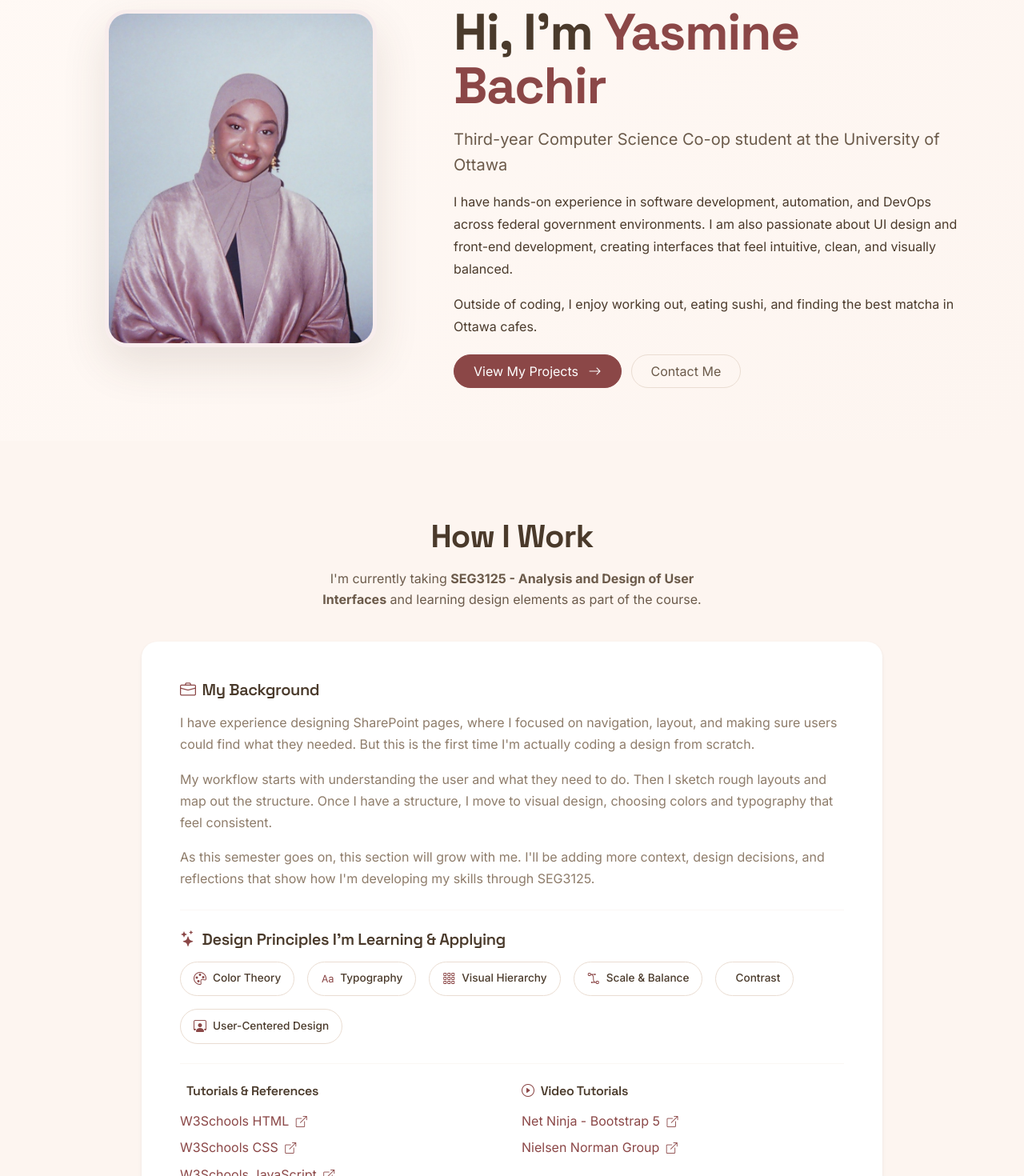
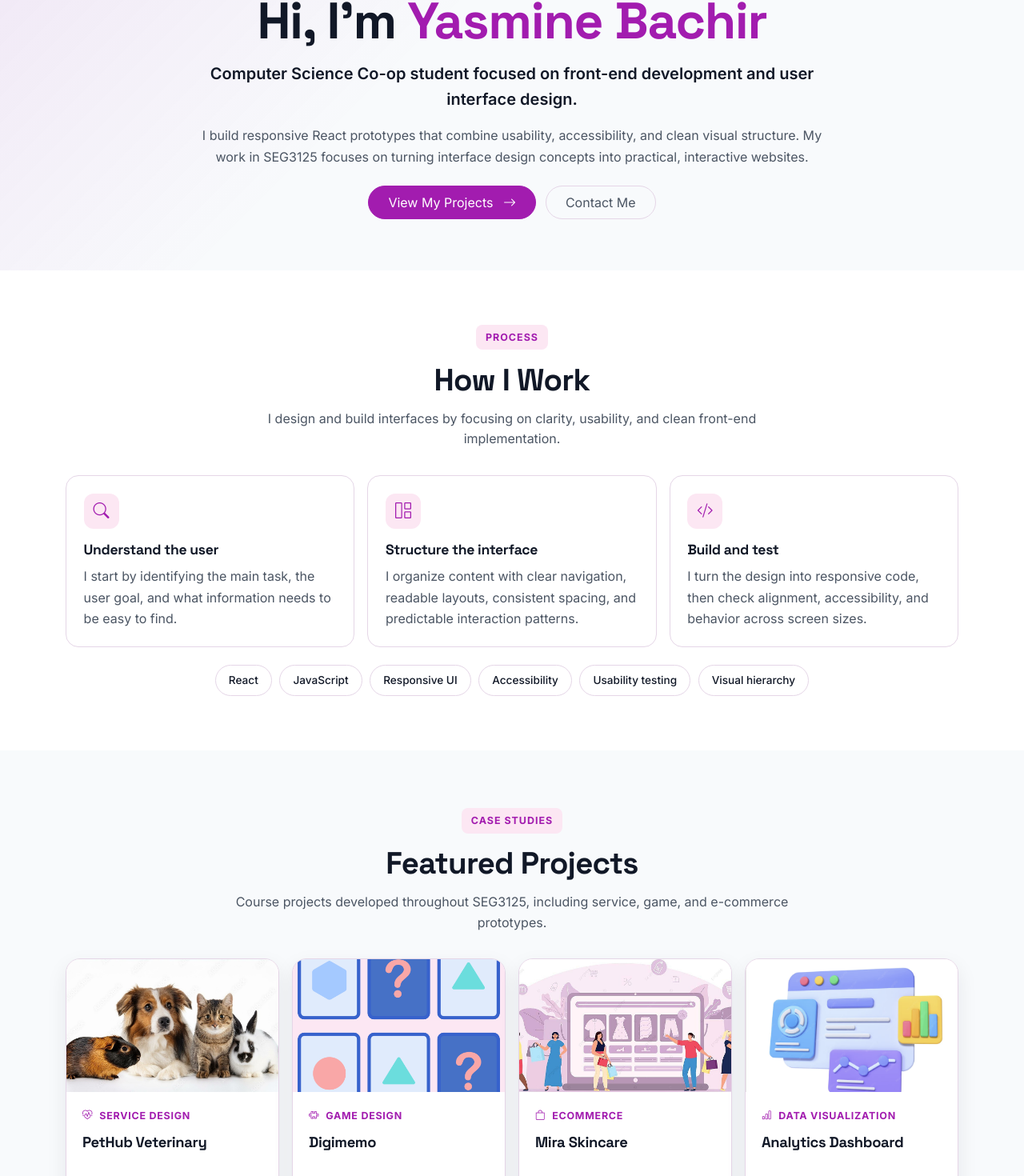
Before and after one commit to ydahe102/portfolio-seg3125, a React (Create React App) app: page / in a window 1280 px wide. Shown: the part 153-1623 px from the top of the page at 80% size. Built offline with nearby package versions, Linux system fonts and the light colour scheme.

Commit message:
modified portfolio and added link to assignment 4

```diff
--- a/src/App.css
+++ b/src/App.css
@@ -1,14 +1,15 @@
 :root {
-  --primary: #8B4747;
-  --primary-dark: #6B3535;
-  --primary-light: #F8EDED;
-  --text-dark: #4A3A2B;
-  --text-muted: #6B5A4A;
-  --bg-light: #FFF9F5;
-  --bg-soft: #FDF5F0;
-  --border: #EADDD2;
-  --shadow: 0 22px 55px rgba(74, 58, 43, 0.12);
-  --shadow-sm: 0 10px 24px rgba(74, 58, 43, 0.08);
+  --primary: #A21CAF;
+  --primary-dark: #701A75;
+  --primary-light: #FCE7F3;
+  --text-dark: #111827;
+  --text-muted: #4B5563;
+  --bg-light: #F8FAFC;
+  --bg-soft: #FDF2F8;
+  --surface: #FFFFFF;
+  --border: #E5D6E7;
+  --shadow: 0 24px 60px rgba(15, 23, 42, 0.12);
+  --shadow-sm: 0 10px 26px rgba(15, 23, 42, 0.08);
 }
 
 body {
@@ -41,8 +42,8 @@ a:hover {
   display: inline-flex;
   align-items: center;
   width: fit-content;
-  padding: 0.38rem 0.78rem;
-  border-radius: 999px;
+  padding: 0.36rem 0.74rem;
+  border-radius: 8px;
   background: var(--primary-light);
   color: var(--primary);
   font-size: 0.78rem;
@@ -55,7 +56,7 @@ a:hover {
 .section-heading {
   text-align: center;
   max-width: 720px;
-  margin: 0 auto 2.5rem;
+  margin: 0 auto 2rem;
 }
 
 .section-heading h2 {
@@ -79,7 +80,7 @@ a:hover {
 .navbar-brand {
   font-family: 'Space Grotesk', sans-serif;
   font-weight: 700;
-  font-size: 1.35rem;
+  font-size: 1.28rem;
   color: var(--text-dark) !important;
 }
 
@@ -121,14 +122,14 @@ a:hover {
 .btn-primary:hover {
   background-color: var(--primary-dark) !important;
   border-color: var(--primary-dark) !important;
-  transform: translateY(-2px);
+  transform: translateY(-1px);
 }
 
 .btn-primary:active,
 .btn-primary:focus {
   background-color: var(--primary-dark) !important;
   border-color: var(--primary-dark) !important;
-  box-shadow: 0 0 0 0.2rem rgba(139, 71, 71, 0.25) !important;
+  box-shadow: 0 0 0 0.2rem rgba(162, 28, 175, 0.24) !important;
 }
 
 .btn-outline-secondary {
@@ -144,11 +145,13 @@ a:hover {
 
 /* Hero */
 .hero-section {
-  min-height: 88vh;
+  min-height: auto;
   display: flex;
   align-items: center;
-  background: linear-gradient(135deg, var(--bg-light) 0%, var(--bg-soft) 100%);
-  padding: 7rem 0 4rem;
+  background:
+    linear-gradient(135deg, rgba(162, 28, 175, 0.09) 0%, rgba(162, 28, 175, 0) 42%),
+    var(--bg-light);
+  padding: 6.25rem 0 4rem;
 }
 
 .hero-title {
@@ -161,53 +164,89 @@ a:hover {
 }
 
 .hero-lead {
-  color: var(--text-muted);
+  color: var(--text-dark);
   font-size: 1.25rem;
+  font-weight: 600;
   margin-bottom: 1rem;
 }
 
 .hero-copy {
-  color: var(--text-dark);
-  max-width: 42rem;
-  line-height: 1.75;
-  margin-bottom: 1rem;
+  color: var(--text-muted);
+  max-width: 50rem;
+  line-height: 1.7;
+  margin: 0 auto 1rem;
 }
 
 .hero-actions {
   display: flex;
   flex-wrap: wrap;
+  justify-content: center;
   gap: 0.75rem;
   margin-top: 1.35rem;
 }
 
-.hero-photo-frame {
-  max-width: 340px;
-  margin: 0 auto;
-  border: 5px solid var(--primary-light);
-  border-radius: 28px;
-  overflow: hidden;
-  box-shadow: var(--shadow);
-  background: white;
+/* How I Work */
+.work-section {
+  padding: 4.25rem 0;
+  background: var(--surface);
 }
 
-.hero-photo {
-  display: block;
-  aspect-ratio: 4 / 5;
-  object-fit: cover;
+.work-grid {
+  display: grid;
+  grid-template-columns: repeat(3, minmax(0, 1fr));
+  gap: 1rem;
 }
 
-/* How I Work */
-.how-work-card {
-  border-radius: 20px;
-  transition: transform 0.2s ease, box-shadow 0.2s ease;
-  background-color: white;
+.work-card {
+  background: var(--surface);
+  border: 1px solid var(--border);
+  border-radius: 16px;
+  padding: 1.35rem;
+  min-height: 100%;
+  transition: transform 0.2s ease, box-shadow 0.2s ease, border-color 0.2s ease;
 }
 
-.how-work-card:hover {
-  transform: translateY(-2px);
+.work-card:hover {
+  transform: translateY(-3px);
+  border-color: var(--primary);
   box-shadow: var(--shadow-sm);
 }
 
+.work-icon {
+  width: 44px;
+  height: 44px;
+  border-radius: 12px;
+  background: var(--primary-light);
+  color: var(--primary);
+  display: grid;
+  place-items: center;
+  font-size: 1.25rem;
+  margin-bottom: 1rem;
+}
+
+.work-card h3 {
+  color: var(--text-dark);
+  font-family: 'Space Grotesk', sans-serif;
+  font-size: 1.1rem;
+  font-weight: 700;
+  margin-bottom: 0.6rem;
+}
+
+.work-card p {
+  color: var(--text-muted);
+  line-height: 1.65;
+  margin: 0;
+}
+
+.work-tools {
+  display: flex;
+  flex-wrap: wrap;
+  justify-content: center;
+  gap: 0.6rem;
+  margin-top: 1.35rem;
+}
+
+.tool-chip,
 .concept-chip {
   display: inline-flex;
   align-items: center;
@@ -234,16 +273,18 @@ a:hover {
 
 /* Projects */
 .projects-section {
-  padding: 5rem 0;
-  background: white;
+  padding: 4.5rem 0;
+  background: var(--bg-light);
 }
 
 .project-card {
   color: inherit;
-  display: block;
-  background: #fff;
+  display: flex;
+  flex-direction: column;
+  height: 100%;
+  background: var(--surface);
   border: 1px solid var(--border);
-  border-radius: 24px;
+  border-radius: 18px;
   overflow: hidden;
   box-shadow: var(--shadow-sm);
   transition: transform 0.2s ease, box-shadow 0.2s ease, border-color 0.2s ease;
@@ -258,8 +299,10 @@ a:hover {
 
 .project-thumb {
   background: var(--primary-light);
-  min-height: 180px;
+  aspect-ratio: 16 / 10;
+  min-height: 0;
   overflow: hidden;
+  flex: 0 0 auto;
 }
 
 .project-thumb img {
@@ -271,6 +314,9 @@ a:hover {
 
 .project-body {
   padding: 1.25rem;
+  display: flex;
+  flex-direction: column;
+  flex: 1;
 }
 
 .project-meta {
@@ -291,12 +337,14 @@ a:hover {
   font-size: 1.15rem;
   font-weight: 700;
   margin-bottom: 0.55rem;
+  min-height: 2.8rem;
 }
 
 .project-body p {
   color: var(--text-muted);
   line-height: 1.6;
   margin-bottom: 1rem;
+  min-height: 5.1rem;
 }
 
 .project-tags {
@@ -304,6 +352,8 @@ a:hover {
   flex-wrap: wrap;
   gap: 0.5rem;
   margin-bottom: 1.2rem;
+  min-height: 4.9rem;
+  align-content: flex-start;
 }
 
 .project-tags span {
@@ -322,6 +372,7 @@ a:hover {
   gap: 0.4rem;
   font-size: 0.92rem;
   font-weight: 700;
+  margin-top: auto;
 }
 
 .project-grid {
@@ -331,13 +382,14 @@ a:hover {
 }
 
 .project-card .project-thumb {
-  height: 160px;
+  height: auto;
 }
 
 /* Contact */
 .contact-section {
-  background: var(--bg-soft);
-  padding: 5rem 0 3rem;
+  background: var(--surface);
+  padding: 4.25rem 0 3rem;
+  border-top: 1px solid var(--border);
 }
 
 .contact-links {
@@ -399,6 +451,10 @@ a:hover {
 }
 
 @media (max-width: 992px) {
+  .work-grid {
+    grid-template-columns: 1fr;
+  }
+
   .project-grid {
     grid-template-columns: repeat(2, minmax(0, 1fr));
   }
@@ -406,9 +462,8 @@ a:hover {
 
 @media (max-width: 768px) {
   .hero-section {
-    min-height: 70vh;
     text-align: center;
-    padding: 6rem 0 3rem;
+    padding: 5.75rem 0 3rem;
   }
 
   .hero-actions {
--- a/src/App.js
+++ b/src/App.js
@@ -25,7 +25,7 @@ function App() {
           <Route path="/ecommerce" element={
             <>
               <Navbar />
-              <HoldPage designNumber={3} title="Clothing Store" category="E-commerce Design" icon="bi-bag" />
+              <HoldPage title="Mira Skincare" category="E-commerce Design" icon="bi-bag" />
             </>
           } />
           <Route path="/analytics" element={
--- a/src/components/Hero.js
+++ b/src/components/Hero.js
@@ -11,31 +11,18 @@ function Hero() {
   return (
     <section id="about" className="hero-section">
       <div className="container">
-        <div className="row align-items-center g-5">
-          <div className="col-lg-5 text-center text-lg-start">
-            <div className="hero-photo-frame">
-              <img
-                src="/images/yasmine-photo.jpg"
-                alt="Yasmine Bachir"
-                className="img-fluid w-100 hero-photo"
-              />
-            </div>
-          </div>
-
-          <div className="col-lg-7">
+        <div className="row justify-content-center">
+          <div className="col-lg-10 col-xl-9 text-center">
             <span className="section-kicker">SEG3125 portfolio</span>
             <h1 className="hero-title">
               Hi, I'm <span style={{ color: 'var(--primary)' }}>Yasmine Bachir</span>
             </h1>
             <p className="hero-lead">
-              Third-year Computer Science Co-op student at the University of Ottawa
+              Computer Science Co-op student focused on front-end development and user interface design.
             </p>
             <p className="hero-copy">
-              I have hands-on experience in software development, automation, and DevOps across federal government environments.
-              I am also passionate about UI design and front-end development, creating interfaces that feel intuitive, clean, and visually balanced.
-            </p>
-            <p className="hero-copy">
-              Outside of coding, I enjoy working out, eating sushi, and finding the best matcha in Ottawa cafes.
+              I build responsive React prototypes that combine usability, accessibility, and clean visual structure.
+              My work in SEG3125 focuses on turning interface design concepts into practical, interactive websites.
             </p>
             <div className="hero-actions">
               <button onClick={scrollToProjects} className="btn btn-primary px-4 py-2 rounded-pill">
--- a/src/components/HowIWork.js
+++ b/src/components/HowIWork.js
@@ -1,130 +1,57 @@
+import React from 'react';
 
-import React from 'react';
 function HowIWork() {
-  const concepts = [
-    { icon: 'bi-palette', name: 'Color Theory' },
-    { icon: 'bi-type', name: 'Typography' },
-    { icon: 'bi-grid-3x3-gap', name: 'Visual Hierarchy' },
-    { icon: 'bi-bezier2', name: 'Scale & Balance' },
-    { icon: 'bi-contrast', name: 'Contrast' },
-    { icon: 'bi-person-workspace', name: 'User-Centered Design' }
+  const steps = [
+    {
+      icon: 'bi-search',
+      title: 'Understand the user',
+      text: 'I start by identifying the main task, the user goal, and what information needs to be easy to find.',
+    },
+    {
+      icon: 'bi-grid-1x2',
+      title: 'Structure the interface',
+      text: 'I organize content with clear navigation, readable layouts, consistent spacing, and predictable interaction patterns.',
+    },
+    {
+      icon: 'bi-code-slash',
+      title: 'Build and test',
+      text: 'I turn the design into responsive code, then check alignment, accessibility, and behavior across screen sizes.',
+    },
   ];
+
+  const skills = ['React', 'JavaScript', 'Responsive UI', 'Accessibility', 'Usability testing', 'Visual hierarchy'];
+
   return (
-    <section id="how-i-work" className="py-5" style={{ backgroundColor: '#FDF5F0' }}>
-      <div className="container py-5">
-        <div className="row text-center mb-4">
-          <div className="col-lg-8 mx-auto">
-            <h2 className="display-6 fw-bold mb-3" style={{ fontFamily: 'Space Grotesk', color: '#4A3A2B' }}>
-              How I Work
-            </h2>
-            <p className="text-muted mx-auto" style={{ maxWidth: '500px' }}>
-              I'm currently taking <strong>SEG3125 - Analysis and Design of User Interfaces</strong> and learning design elements as part of the course.
-            </p>
-          </div>
+    <section id="how-i-work" className="work-section">
+      <div className="container">
+        <div className="section-heading">
+          <span className="section-kicker">Process</span>
+          <h2>How I Work</h2>
+          <p>
+            I design and build interfaces by focusing on clarity, usability, and clean front-end implementation.
+          </p>
         </div>
 
-        <div className="row justify-content-center">
-          <div className="col-lg-10">
-            {/* Bootstrap Card */}
-            <div className="card border-0 shadow-sm" style={{ borderRadius: '20px' }}>
-              <div className="card-body p-4 p-md-5">
+        <div className="work-grid">
+          {steps.map((step) => (
+            <article className="work-card" key={step.title}>
+              <div className="work-icon">
+                <i className={`bi ${step.icon}`}></i>
+              </div>
+              <h3>{step.title}</h3>
+              <p>{step.text}</p>
+            </article>
+          ))}
+        </div>
 
-                {/* Background Section */}
-                <div className="mb-4">
-                  <h5 className="fw-semibold mb-3" style={{ color: '#4A3A2B' }}>
-                    <i className="bi bi-briefcase me-2" style={{ color: '#8B4747' }}></i>
-                    My Background
-                  </h5>
-                  <p style={{ color: '#8E7C6A', lineHeight: '1.7' }}>
-                    I have experience designing SharePoint pages, where I focused on navigation, layout,
-                    and making sure users could find what they needed. But this is the first time I'm
-                    actually coding a design from scratch.
-                  </p>
-                  <p style={{ color: '#8E7C6A', lineHeight: '1.7', marginTop: '16px' }}>
-                    My workflow starts with understanding the user and what they need to do. Then I sketch
-                    rough layouts and map out the structure. Once I have a structure, I move to visual
-                    design, choosing colors and typography that feel consistent.
-                  </p>
-                  <p style={{ color: '#8E7C6A', lineHeight: '1.7', marginTop: '16px' }}>
-                    As this semester goes on, this section will grow with me. I'll be adding more
-                    context, design decisions, and reflections that show how I'm developing my skills
-                    through SEG3125.
-                  </p>
-                </div>
-
-                <hr className="my-4" style={{ borderColor: '#EADDD2' }} />
-
-                {/* Bootstrap flex utilities */}
-                <div className="mb-4">
-                  <h5 className="fw-semibold mb-3" style={{ color: '#4A3A2B' }}>
-                    <i className="bi bi-stars me-2" style={{ color: '#8B4747' }}></i>
-                    Design Principles I'm Learning & Applying
-                  </h5>
-                  <div className="d-flex flex-wrap gap-3">
-                    {concepts.map((concept, idx) => (
-                      <span key={idx} className="concept-chip" style={{
-                        display: 'inline-flex',
-                        alignItems: 'center',
-                        gap: '8px',
-                        padding: '8px 16px',
-                        background: 'white',
-                        border: '1px solid #EADDD2',
-                        borderRadius: '40px',
-                        fontSize: '0.85rem',
-                        fontWeight: '500',
-                        color: '#4A3A2B',
-                        cursor: 'pointer',
-                        transition: 'all 0.2s ease'
-                      }}
-                      onMouseEnter={(e) => {
-                        e.currentTarget.style.transform = 'translateY(-2px)';
-                        e.currentTarget.style.boxShadow = '0 4px 8px rgba(0, 0, 0, 0.05)';
-                        e.currentTarget.style.borderColor = '#8B4747';
-                      }}
-                      onMouseLeave={(e) => {
-                        e.currentTarget.style.transform = 'translateY(0)';
-                        e.currentTarget.style.boxShadow = 'none';
-                        e.currentTarget.style.borderColor = '#EADDD2';
-                      }}>
-                        <i className={concept.icon} style={{ color: '#8B4747', fontSize: '1rem' }}></i> {concept.name}
-                      </span>
-                    ))}
-                  </div>
-                </div>
-
-                <hr className="my-4" style={{ borderColor: '#EADDD2' }} />
-
-                {/* Bootstrap grid */}
-                <div className="row mt-4">
-                  <div className="col-md-6">
-                    <h6 className="fw-semibold mb-3" style={{ color: '#4A3A2B' }}>
-                      <i className="bi bi-book-open me-2" style={{ color: '#8B4747' }}></i>
-                      Tutorials & References
-                    </h6>
-                    <ul className="list-unstyled">
-                      <li className="mb-2"><a href="https://www.w3schools.com/html/" target="_blank" rel="noopener noreferrer" style={{ color: '#8B4747' }}>W3Schools HTML <i className="bi bi-box-arrow-up-right ms-1 small"></i></a></li>
-                      <li className="mb-2"><a href="https://www.w3schools.com/css/" target="_blank" rel="noopener noreferrer" style={{ color: '#8B4747' }}>W3Schools CSS <i className="bi bi-box-arrow-up-right ms-1 small"></i></a></li>
-                      <li className="mb-2"><a href="https://www.w3schools.com/js/" target="_blank" rel="noopener noreferrer" style={{ color: '#8B4747' }}>W3Schools JavaScript <i className="bi bi-box-arrow-up-right ms-1 small"></i></a></li>
-                      <li className="mb-2"><a href="https://www.w3schools.com/bootstrap5/" target="_blank" rel="noopener noreferrer" style={{ color: '#8B4747' }}>W3Schools Bootstrap 5 <i className="bi bi-box-arrow-up-right ms-1 small"></i></a></li>
-                    </ul>
-                  </div>
-                  <div className="col-md-6">
-                    <h6 className="fw-semibold mb-3" style={{ color: '#4A3A2B' }}>
-                      <i className="bi bi-play-circle me-2" style={{ color: '#8B4747' }}></i>
-                      Video Tutorials
-                    </h6>
-                    <ul className="list-unstyled">
-                      <li className="mb-2"><a href="https://www.youtube.com/playlist?list=PL4cUxeGkcC9joIM91nLzd_qaH_AimmdAR" target="_blank" rel="noopener noreferrer" style={{ color: '#8B4747' }}>Net Ninja - Bootstrap 5 <i className="bi bi-box-arrow-up-right ms-1 small"></i></a></li>
-                      <li className="mb-2"><a href="https://www.nngroup.com/" target="_blank" rel="noopener noreferrer" style={{ color: '#8B4747' }}>Nielsen Norman Group <i className="bi bi-box-arrow-up-right ms-1 small"></i></a></li>
-                    </ul>
-                  </div>
-                </div>
-              </div>
-            </div>
-          </div>
+        <div className="work-tools" aria-label="Skills and tools">
+          {skills.map((skill) => (
+            <span key={skill} className="tool-chip">{skill}</span>
+          ))}
         </div>
       </div>
     </section>
   );
 }
+
 export default HowIWork;
--- a/src/components/Projects.js
+++ b/src/components/Projects.js
@@ -25,14 +25,15 @@ const projects = [
     status: 'View live game',
   },
   {
-    path: '/ecommerce',
+    path: 'https://mira-skincare.netlify.app/',
     image: '/images/ecommerce.jpg',
     icon: 'bi-bag',
     category: 'ECOMMERCE',
-    title: 'Clothing Store',
-    description: 'A shopping experience concept that feels clear and easy to use.',
-    tags: ['Interface design', 'Shopping flow'],
-    status: 'Coming soon',
+    title: 'Mira Skincare',
+    description: 'A skincare e-commerce prototype with faceted search, product details, cart flow, checkout, and feedback survey.',
+    tags: ['React', 'Faceted search', 'Checkout flow'],
+    isExternal: true,
+    status: 'View live site',
   },
   {
     path: '/analytics',
@@ -86,7 +87,7 @@ function Projects() {
           <span className="section-kicker">Case studies</span>
           <h2>Featured Projects</h2>
           <p>
-            Course projects developed throughout SEG3125, including completed service design and memory game prototypes.
+            Course projects developed throughout SEG3125, including service, game, and e-commerce prototypes.
           </p>
         </div>
 
--- a/src/index.css
+++ b/src/index.css
@@ -10,8 +10,8 @@ html {
 
 body {
   font-family: 'Inter', -apple-system, BlinkMacSystemFont, 'Segoe UI', sans-serif;
-  background-color: #FFF9F5;
-  color: #5C4B3A;
+  background-color: #F8FAFC;
+  color: #111827;
   line-height: 1.6;
 }
 
@@ -31,14 +31,14 @@ a {
 }
 
 ::-webkit-scrollbar-track {
-  background: #F8EDED;
+  background: #FCE7F3;
 }
 
 ::-webkit-scrollbar-thumb {
-  background: #8B4747;
+  background: #A21CAF;
   border-radius: 4px;
 }
 
 ::-webkit-scrollbar-thumb:hover {
-  background: #6B3535;
+  background: #701A75;
 }
```
Also changed, not shown: src/components/HoldPage.js (+14 -29 lines).
